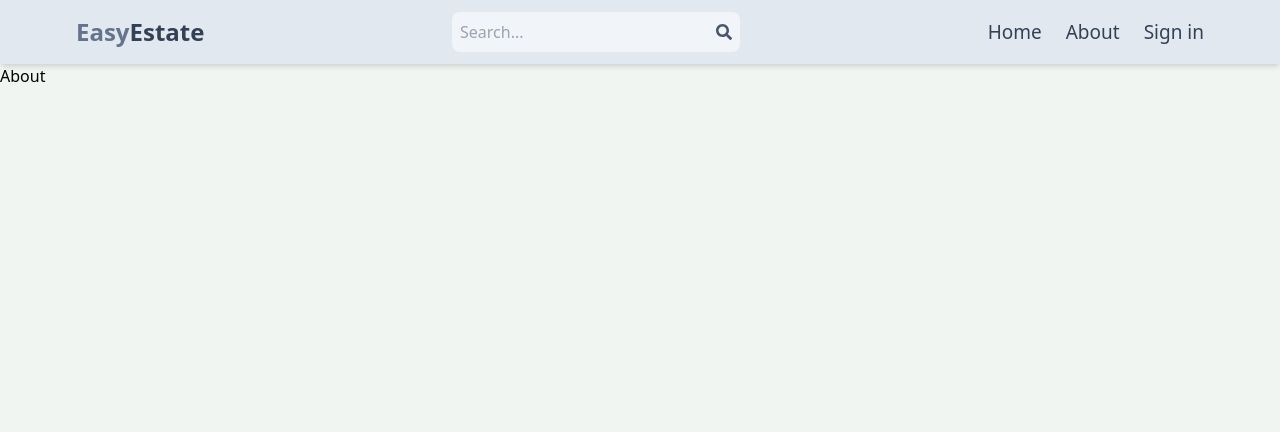
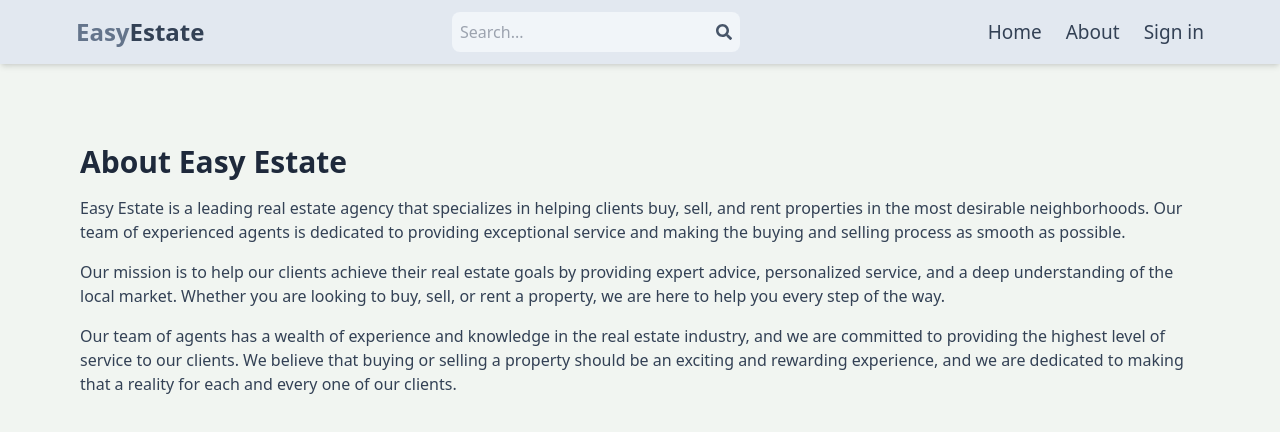
Before and after one commit to MohitCode17/easy-estate-mern, a React (Vite) app in the folder client/: page /about in a window 1280 px wide. Shown: the top 432 px of the page. Built offline with nearby package versions, Linux system fonts and the light colour scheme; no server answers.

Commit message:
complete about page ui

```diff
--- a/client/src/pages/About.jsx
+++ b/client/src/pages/About.jsx
@@ -1,7 +1,33 @@
 import React from "react";
 
 const About = () => {
-  return <div>About</div>;
+  return (
+    <div className="py-20 px-4 max-w-6xl mx-auto">
+      <h1 className="text-3xl font-bold mb-4 text-slate-800">
+        About Easy Estate
+      </h1>
+      <p className="mb-4 text-slate-700">
+        Easy Estate is a leading real estate agency that specializes in helping
+        clients buy, sell, and rent properties in the most desirable
+        neighborhoods. Our team of experienced agents is dedicated to providing
+        exceptional service and making the buying and selling process as smooth
+        as possible.
+      </p>
+      <p className="mb-4 text-slate-700">
+        Our mission is to help our clients achieve their real estate goals by
+        providing expert advice, personalized service, and a deep understanding
+        of the local market. Whether you are looking to buy, sell, or rent a
+        property, we are here to help you every step of the way.
+      </p>
+      <p className="mb-4 text-slate-700">
+        Our team of agents has a wealth of experience and knowledge in the real
+        estate industry, and we are committed to providing the highest level of
+        service to our clients. We believe that buying or selling a property
+        should be an exciting and rewarding experience, and we are dedicated to
+        making that a reality for each and every one of our clients.
+      </p>
+    </div>
+  );
 };
 
 export default About;
```
